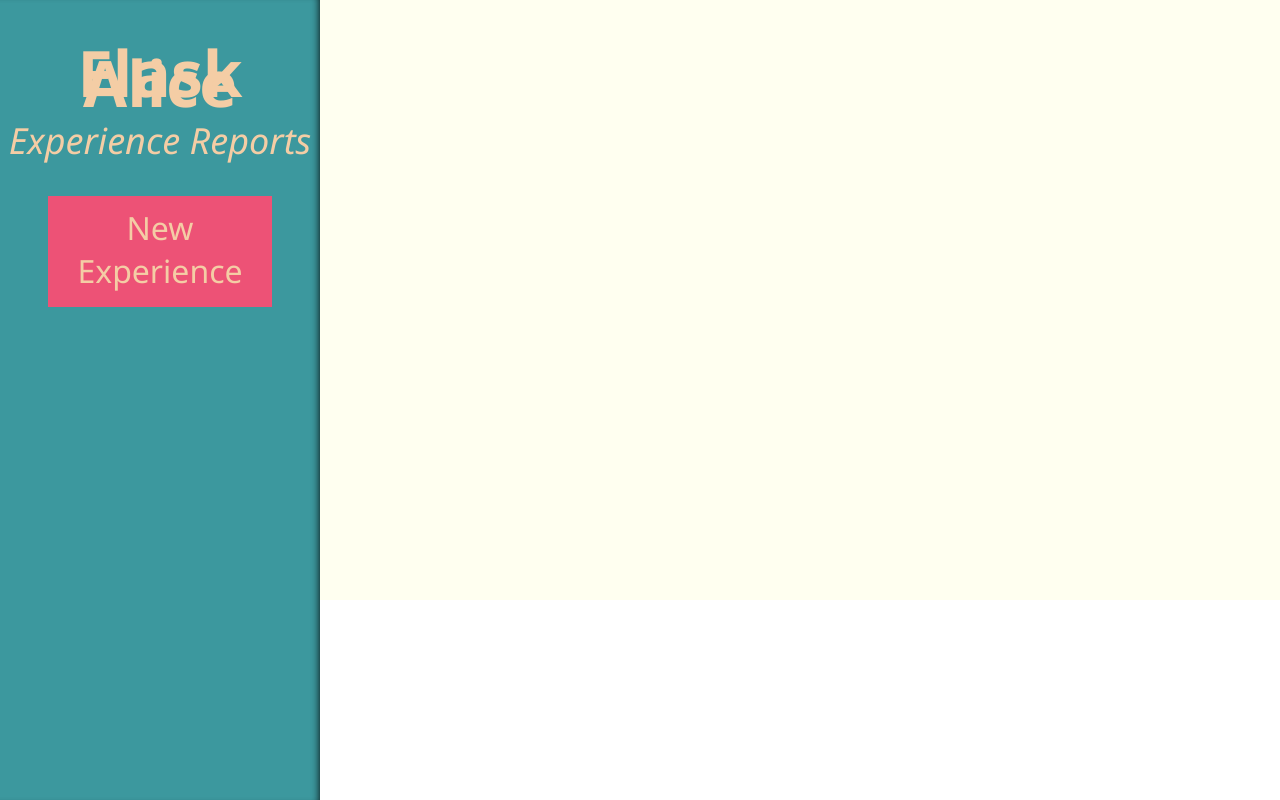
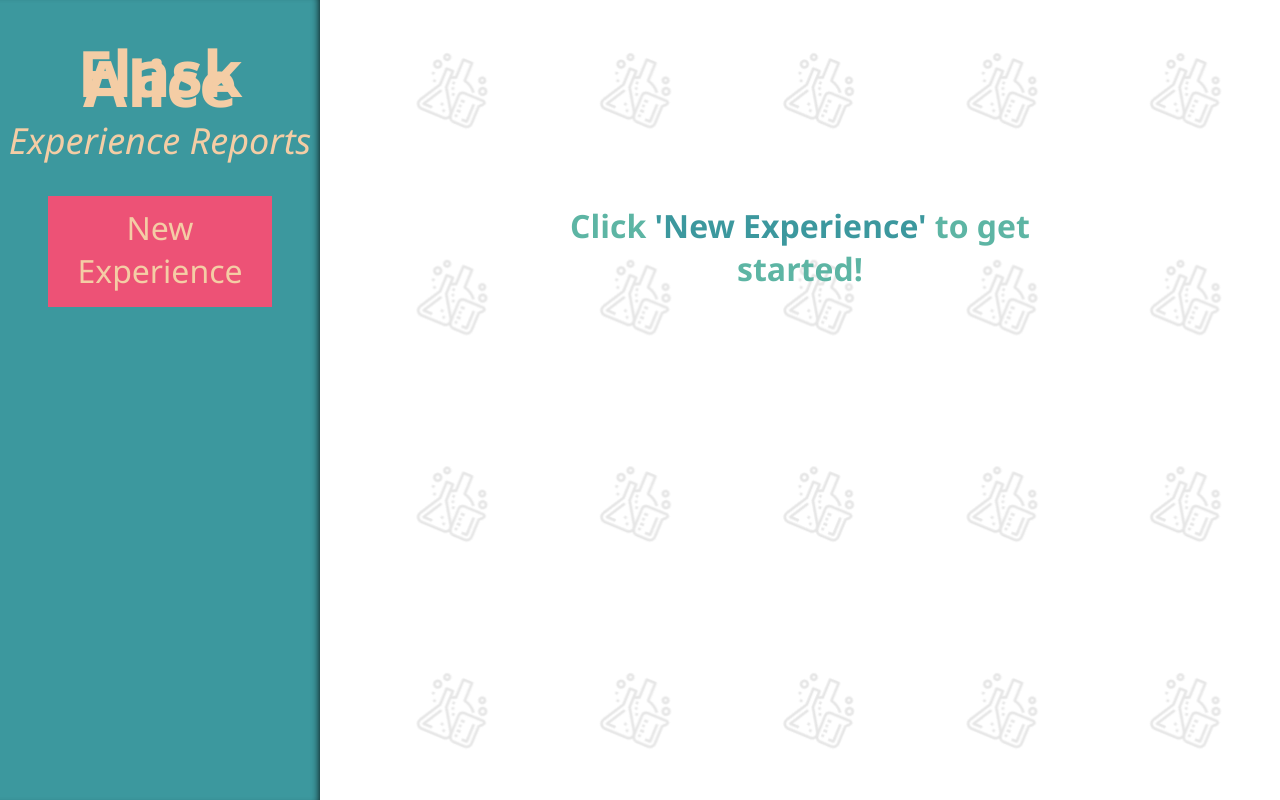
Before and after one commit to Liquix/flask-alice, a Flask app: page /database in a window 1280 px wide. Run offline with Flask 2, Linux system fonts and the light colour scheme; data that the repository does not hold is empty; some libraries are stand-ins or nearby versions.

Commit message:
Polish. New ideas. Background image. Noob hint.

```diff
--- a/app/static/mockup.css
+++ b/app/static/mockup.css
@@ -1,8 +1,21 @@
+/* Global styling */
 html, body {
-  height:100%;
+  height: 100%;
   margin: 0;
+  background: transparent url(flasks_big.png) space 0 0px;
 }
 
+p {
+  font-family: monospace;
+}
+
+::-webkit-scrollbar {
+  width: 0px;
+  background: transparent;
+}
+
+
+/* Sidebar */
 #sidebarContainer {
   background-color: #3C989E;
   width: 25%;
@@ -68,55 +81,6 @@ html, body {
   background-color: #F57A82;
 }
 
-/* not very portable - change this */
-::-webkit-scrollbar {
-  width: 0px;
-  background: transparent;
-}
-
-#displayContainer {
-  background-color: #FFFFF0;
-  width: 75%;
-  height: 75%;
-  overflow-x: hidden;
-  overflow-y: auto;
-  flex-flow: column;
-  position: absolute;
-  left: 25%;
-  top: 0;
-  right: 0;
-  bottom: 25%;
-}
-
-#inputContainer {
-  background-color: #5DB5A4;
-  width: 75%;
-  height: 25%;
-  display: flex;
-  flex-flow: column;
-  position: absolute;
-  left: 25%;
-  bottom: 0;
-  display: none;
-}
-
-#inputContainer #addLineButton {
-  font-family: Arial;
-  color: #F4CDA5;
-  font-size: 80px;
-  background: #ED5276;
-  padding: 10px 20px 10px 20px;
-  text-decoration: none;
-  position: absolute;
-  width: 10%;
-  right: 0;
-  left: 90%;
-  top: 0;
-  bottom: 0;
-  border-style: none;
-  box-shadow: inset -7px 10px 9px -7px rgba(0, 0, 0, 0.6);
-}
-
 #sidebarContainer #newExperienceButton {
   font-family: "Segoe UI";
   font-weight: normal;
@@ -144,32 +108,32 @@ html, body {
   top: 23px;
 }
 
-#inputContainer #addLineButton:hover {
-  background: #F57A82;
-  text-decoration: none;
-  cursor: pointer;
+.closeReportBtn {
+  margin-top: -30px;
+  margin-right: -60px;
+  float: right;
+  font-weight: bold;
 }
 
-#inputContainer #addLineButton:active {
-  top: 3px;
+.closeReportBtn:hover {
+  color: #ED5276;
 }
 
-#inputContainer #textInputBox {
-  background-color: inherit;
-  font-family: "Segoe UI";
-  font-size: 32px;
-  color: #F4CDA5;
-  height: auto;
-  width: 90%;
-  border-style: none;
-  overflow: none;
-  outline: none;
-  box-shadow: inset -7px 10px 9px -7px rgba(0, 0, 0, 0.6);
-  padding: 20px;
-}
 
-p {
-  font-family: monospace;
+/* Display area */
+#displayContainer {
+  /*background-color: #FFFFF0;*/
+  width: 75%;
+  height: 75%;
+  overflow-x: hidden;
+  overflow-y: auto;
+  flex-flow: column;
+  position: absolute;
+  left: 25%;
+  top: 0;
+  right: 0;
+  bottom: 25%;
+
 }
 
 .reportLine {
@@ -191,19 +155,6 @@ p {
   display: inherit;
 }
 
-/* For deleting reports from sidebar */
-.closeReportBtn {
-  margin-top: -30px;
-  margin-right: -60px;
-  float: right;
-  font-weight: bold;
-}
-
-.closeReportBtn:hover {
-  color: #ED5276;
-}
-
-/* For deleting individual lines from reportArea */
 .closeLineBtn {
   position:relative;
   float: right;
@@ -218,6 +169,76 @@ p {
   cursor: pointer;
 }
 
+#getStartedHint p {
+  position: absolute;
+  width: 50%;
+  height: 20%;
+  top: 50%;
+  left: 50%;
+  margin: -10% 0 0 -25%;
+  font-family: "Segoe UI";
+  font-weight: bold;
+  text-align: center;
+  color: #5DB5A4;
+  font-size: 32px;
+}
+
+/* Input area */
+#inputContainer {
+  background-color: #5DB5A4;
+  width: 75%;
+  height: 25%;
+  display: flex;
+  flex-flow: column;
+  position: absolute;
+  left: 25%;
+  bottom: 0;
+  display: none;
+}
+
+#inputContainer #textInputBox {
+  background-color: inherit;
+  font-family: "Segoe UI";
+  font-size: 32px;
+  color: #F4CDA5;
+  height: auto;
+  width: 90%;
+  border-style: none;
+  overflow: none;
+  outline: none;
+  box-shadow: inset -7px 10px 9px -7px rgba(0, 0, 0, 0.6);
+  padding: 20px;
+}
+
+#inputContainer #addLineButton {
+  font-family: Arial;
+  color: #F4CDA5;
+  font-size: 80px;
+  background: #ED5276;
+  padding: 10px 20px 10px 20px;
+  text-decoration: none;
+  position: absolute;
+  width: 10%;
+  right: 0;
+  left: 90%;
+  top: 0;
+  bottom: 0;
+  border-style: none;
+  box-shadow: inset -7px 10px 9px -7px rgba(0, 0, 0, 0.6);
+}
+
+#inputContainer #addLineButton:hover {
+  background: #F57A82;
+  text-decoration: none;
+  cursor: pointer;
+}
+
+#inputContainer #addLineButton:active {
+  top: 3px;
+}
+
+
+/* New report popup */
 label, input {
   display: block;
 }
@@ -259,7 +280,6 @@ fieldset {
   padding-left: 10px;
   padding-right: 10px;
   padding-bottom: 5px;
-  /*margin-right: 32px;*/
   margin-right: 3.15%;
   margin-top: 7px;
   margin-bottom: 2px;
@@ -278,7 +298,6 @@ fieldset {
   padding-right: 10px;
   padding-bottom: 5px;
   margin-top: 7px;
-  /*float: right;*/
   border-style: none;
   background-color: #5DB5A4;
   font-family: "Segoe UI";
--- a/app/static/scripts.js
+++ b/app/static/scripts.js
@@ -5,6 +5,18 @@ var currentReport;
 var selectedReportID = -1; // may be unnecessary with currentReport?
 var selectedReportLines = [];
 
+
+// entrypoint
+loadAllReports();
+
+function setNewUserHint(){
+  if(reportList.length > 0){
+    $('#getStartedHint').children()[0].innerHTML = "Select one of your previous reports to view it or click <font color=\"#3C989E\">'New Experience'</font> to create a new one!";
+  }
+  else{
+    $('#getStartedHint').children()[0].innerHTML = "Click <font color=\"#3C989E\">'New Experience'</font> to get started!";
+  }
+}
 
 var dialog = $('#newReportPopup').dialog({
   autoOpen: false,
@@ -44,6 +56,11 @@ function addNewReport()
   reportSubstance = $('#substanceNameField').val();
   reportDosage = $('#dosageField').val();
   reportDosagelabel = $('#dosagelabelField').val();
+
+  // Todo: error popups / field highlighting / more robust checks
+  if(reportSubstance == "" || reportSubstance == " " || reportSubstance == null || reportDosage == null || reportDosage == undefined || reportDosage <= 0)
+    return;
+
   reportSource = $('#sourceField').val();
   roaVal = $('#roaField').val();
   //console.log('Creating a new report on ' + reportSubstance + ' (' + reportDosage + reportDosagelabel + ') [Sourced from ' + reportSource + ']!');
@@ -127,6 +144,7 @@ $(document).on('click', '.closeReportBtn', function(e) {
     }
     $('#displayContainer').empty();
     $('#inputContainer').css('display', 'none');
+    setNewUserHint();
   });
 });
 
@@ -154,6 +172,8 @@ function loadAllReports(){
       $div.append($cls);
       $('#sidebarExperienceList').append($div);
     }
+
+    setNewUserHint();
   });
 }
 
@@ -163,8 +183,10 @@ function addNewLine(){
   }
 
   $.getJSON($SCRIPT_ROOT + '/_write_report_line', {linetext: $('#textInputBox').val(), reportid: selectedReportID}, function(data){
-    var $div = $("<div>", {"class": "reportLine", "id": selectedReportLines[i].lineid, "text": timestampStringToEST(data.result.timestamp) + ' - ' + data.result.linetext});
+    console.log(data.result);
+    var $div = $("<div>", {"class": "reportLine", "id": data.result.lineid, "text": timestampStringToEST(data.result.timestamp) + ' - ' + data.result.linetext});
     var $cls = $("<span>", {"class": "closeLineBtn", text: "x"});
+    $div.append($cls);
     $('#displayContainer').append($div);
 
     scrollDisplayAreaToBottom();
@@ -198,6 +220,3 @@ function timestampStringToEST(timestampString) {
   }
   return rawTime;
 }
-
-// entrypoint
-loadAllReports();
--- a/app/templates/mockup.html
+++ b/app/templates/mockup.html
@@ -32,7 +32,9 @@
     </div> <!-- /inputContainer -->
 
     <div id="displayContainer">
-
+      <div id="getStartedHint">
+        <p>Click <font color=\"#3C989E\">'New Experience'</font> to get started!</p>
+      </div>
     </div> <!-- /displayContainer -->
 
     <div id="newReportPopup" title="New Experience Report">
@@ -48,7 +50,6 @@
           <input name="roa" id="roaField" class="text ui-widget-content ui-corner-all">
           <label for="source">Source</label>
           <input name="source" id="sourceField" class="text ui-widget-content ui-corner-all">
-          <!--<input type="submit" tabindex="-1" style="position:absolute; top:-1000px">-->
         </fieldset>
       </form>
     </div> <!-- /newReportPopup -->
```
Also changed, not shown: notes.txt (+19 -16 lines), app/static/flasks.png (added), app/static/flasks_big.png (added).
